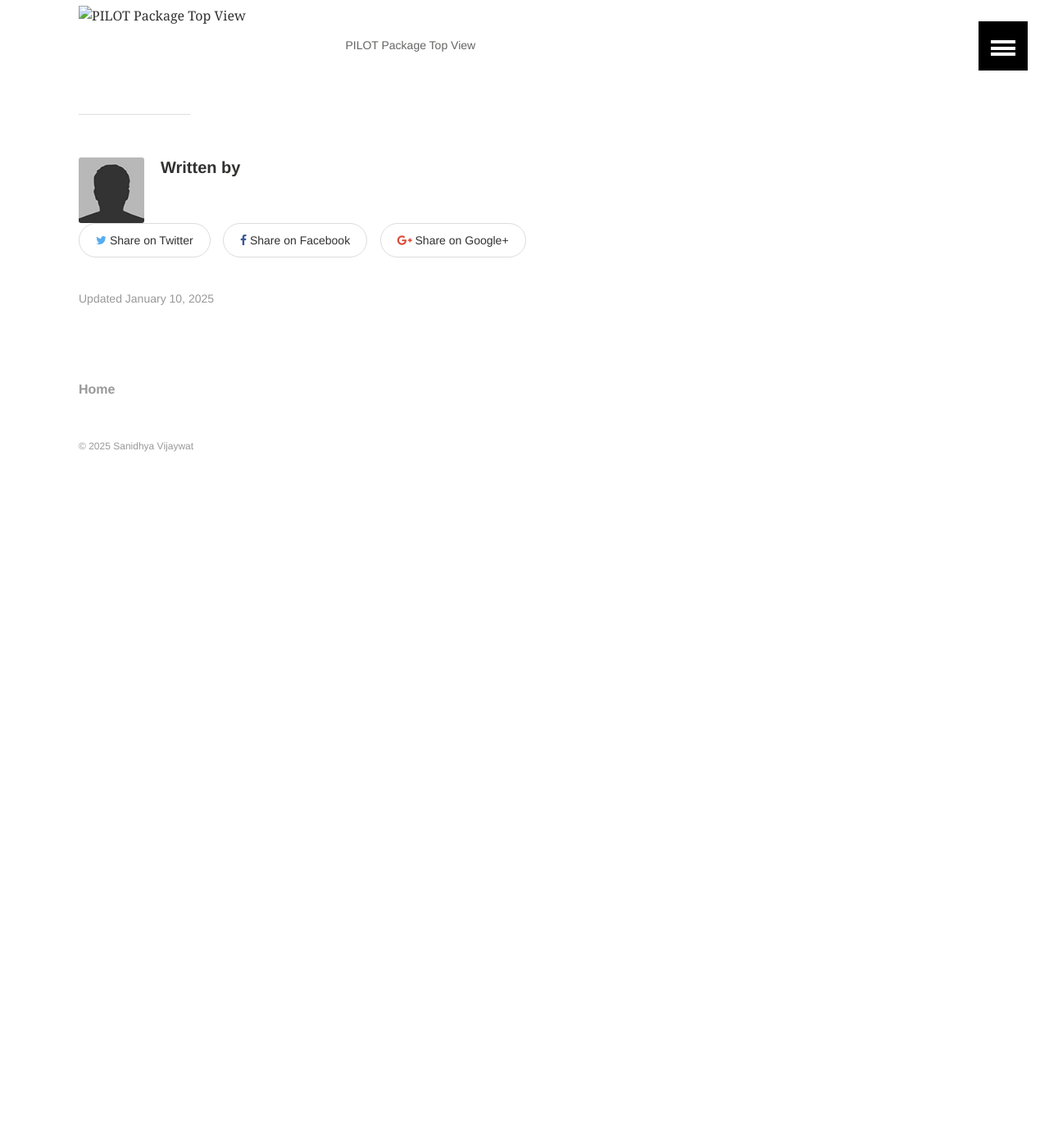
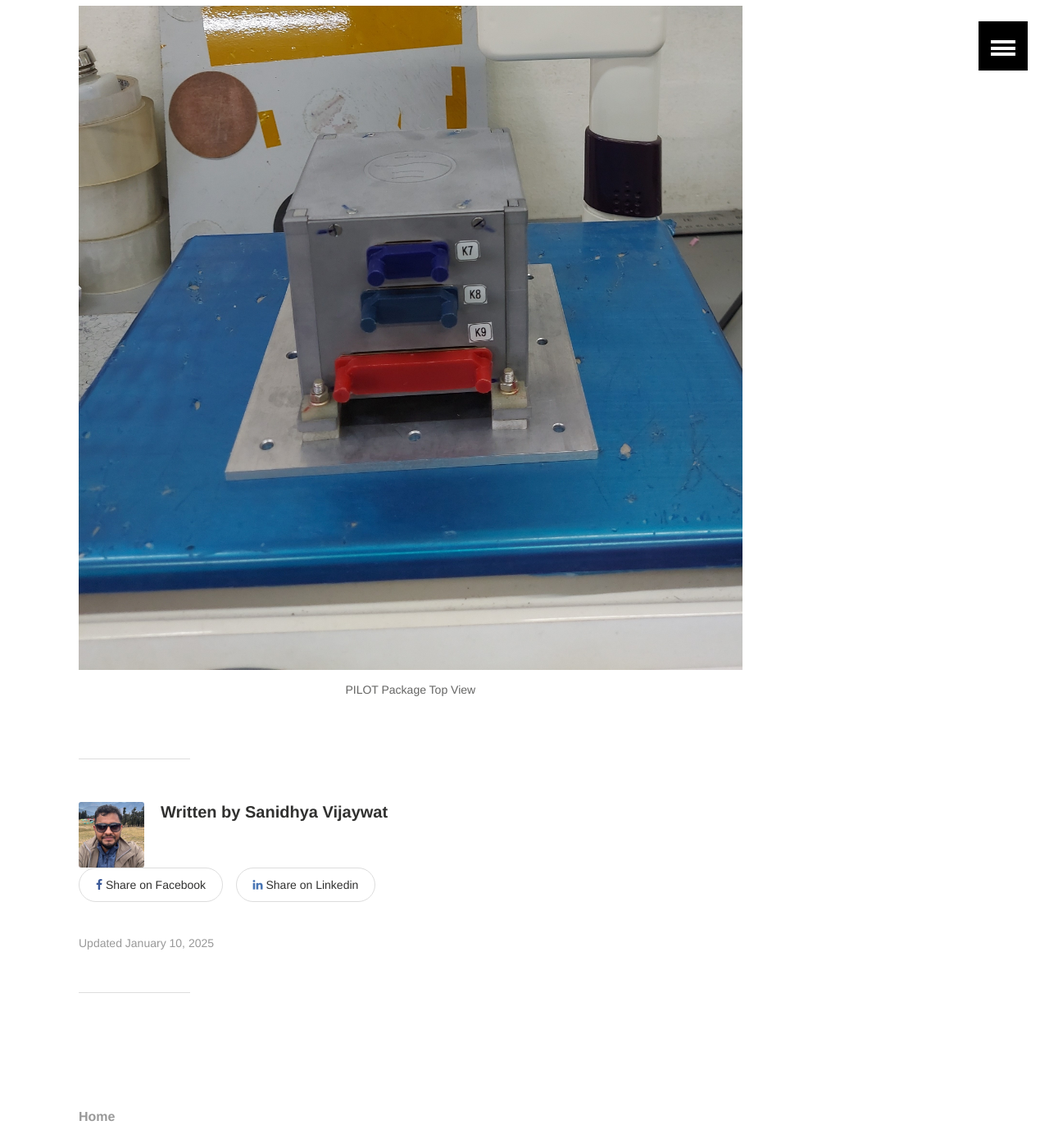
Before and after one commit to sanidhya-space/sanidhya-space, a Jekyll site: the page built from _posts/projects/2025-01-10-PILOT.md, in a window 1280 px wide and 1400 px high, scrolled down 978 px. Shown: the whole window at 82% size. Built offline with Jekyll 4.4.1, drawn with Linux system fonts in a browser that asks for light colours; comment, search, counter and statistics services are not loaded; before the commit the page ends 1608 px from its top, so only the background shows below that.

Commit message:
added author bio data

```diff
--- a/CNAME.txt
+++ /dev/null
@@ -1 +0,0 @@
-sanidhyavijaywat.co.in
--- a/_config.yml
+++ b/_config.yml
@@ -26,15 +26,15 @@ plugins:
 
 # Site owner
 owner:
-  name:
-  email:
+  name: Sanidhya Vijaywat
+  email: vijaywatsanidhya@gmail.com
   twitter:
   google:
     ad-client:
     ad-slot:
   bio:
   avatar: bio-photo.jpg # 160x160 px image for author byline
-  disqus-shortname:
+  disqus-shortname: sanidhyavijaywat
 
 
 include:
--- a/_data/messages.yml
+++ b/_data/messages.yml
@@ -9,7 +9,7 @@ locales:
     toc: "Hey there!"
     written_by: "Written by"
     updated: "Updated"
-    share: "Share on"
+    share: " Share on"
   en_US:
     <<: *DEFAULT_EN     # use English translation for en_US
   en_UK:
--- a/_includes/share-this.html
+++ b/_includes/share-this.html
@@ -1,7 +1,7 @@
 <div class="inline-btn">
-	<a class="btn-social twitter" href="https://twitter.com/intent/tweet?text={{ page.title | escape | replace:' ','%20' }}&amp;url={{ page.url | replace:'index.html','' | prepend: site.url }}&amp;via={{ site.owner.twitter }}" target="_blank"><i class="fa fa-twitter" aria-hidden="true"></i> {{ site.data.messages.locales[site.locale].share }} Twitter</a>
+	<!--<a class="btn-social twitter" href="https://twitter.com/intent/tweet?text={{ page.title | escape | replace:' ','%20' }}&amp;url={{ page.url | replace:'index.html','' | prepend: site.url }}&amp;via={{ site.owner.twitter }}" target="_blank"><i class="fa fa-twitter" aria-hidden="true"></i> {{ site.data.messages.locales[site.locale].share }} Twitter</a> -->
 	<a class="btn-social facebook" href="https://www.facebook.com/sharer/sharer.php?u={{ page.url | replace:'index.html','' | prepend: site.url }}" target="_blank"><i class="fa fa-facebook" aria-hidden="true"></i> {{ site.data.messages.locales[site.locale].share }} Facebook</a>
-	<a class="btn-social Linkedin"  href="https://www.linkedin.com/shareArticle?url={{ page.url | replace:'index.html','' | prepend: site.url }}" target="_blank"><i class="fa fa-google-plus" aria-hidden="true"></i> {{ site.data.messages.locales[site.locale].share }} Google+</a>
+	<a class="btn-social Linkedin"  href="https://www.linkedin.com/shareArticle?mini=true&?url={{ page.url | replace:'index.html','' | prepend: site.url }}" target="_blank"><i class="fa fa-linkedin" aria-hidden="true"></i> {{ site.data.messages.locales[site.locale].share }} Linkedin	</a>
 
 
 </div><!-- /.share-this -->
--- a/_posts/projects/2025-01-10-PILOT.md
+++ b/_posts/projects/2025-01-10-PILOT.md
@@ -34,6 +35,6 @@ PILOT's <a href="https://sanidhyavijaywat.co.in/projects/project_cdh/">OBC</a> r
 
 
 <figure>
-<img src="{{ site.baseurl }}/images/pilot_001.jpg" alt="PILOT Package Top View" style="width:100%; height:100%">
+<img src="{{ site.baseurl }}/images/projects/PILOT/pilot_001.jpg" alt="PILOT Package Top View" style="width:100%; height:100%">
 <figcaption> <center> PILOT Package Top View  </center> </figcaption>
 </figure>
```
Also changed, not shown: other parts of _posts/projects/2025-01-10-PILOT.md (+1 -0 lines), _posts/photography/2025-01-10-project1.md (+1 -0 lines), images/bio-photo.jpg.
